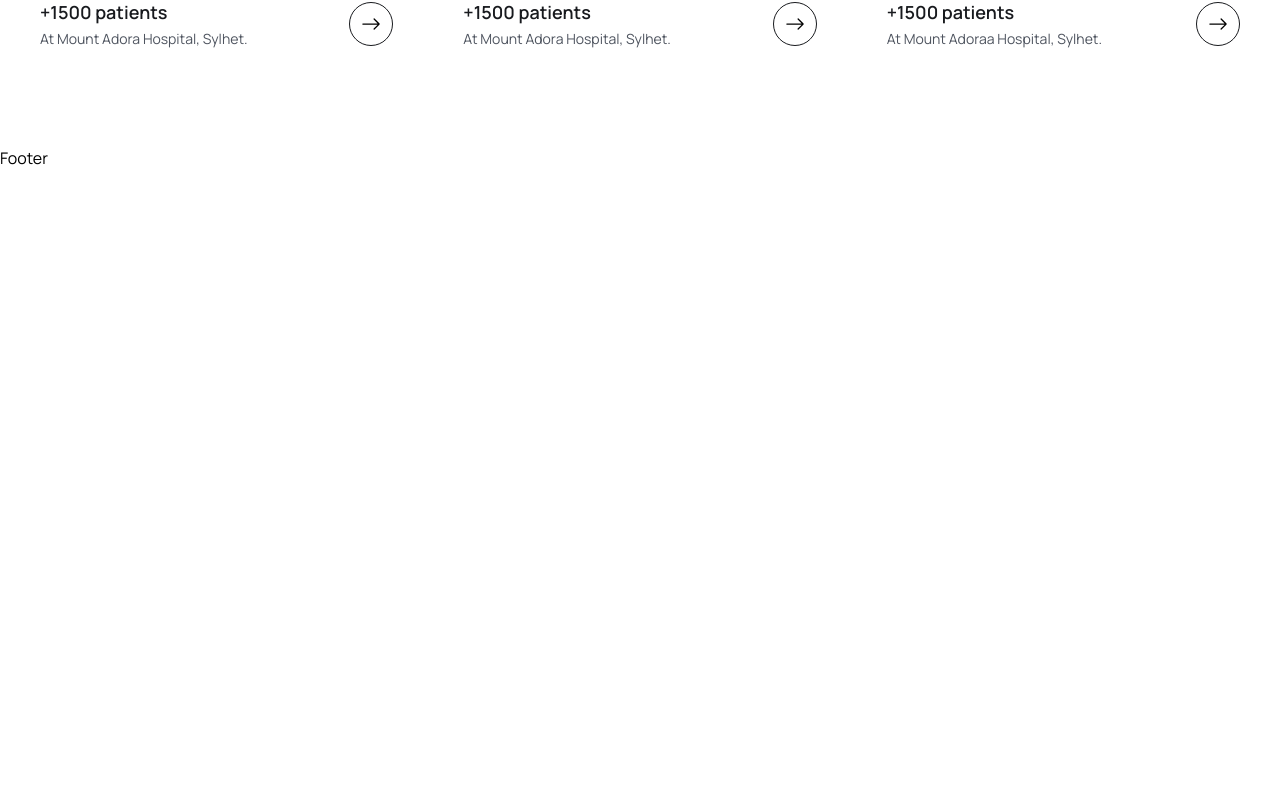
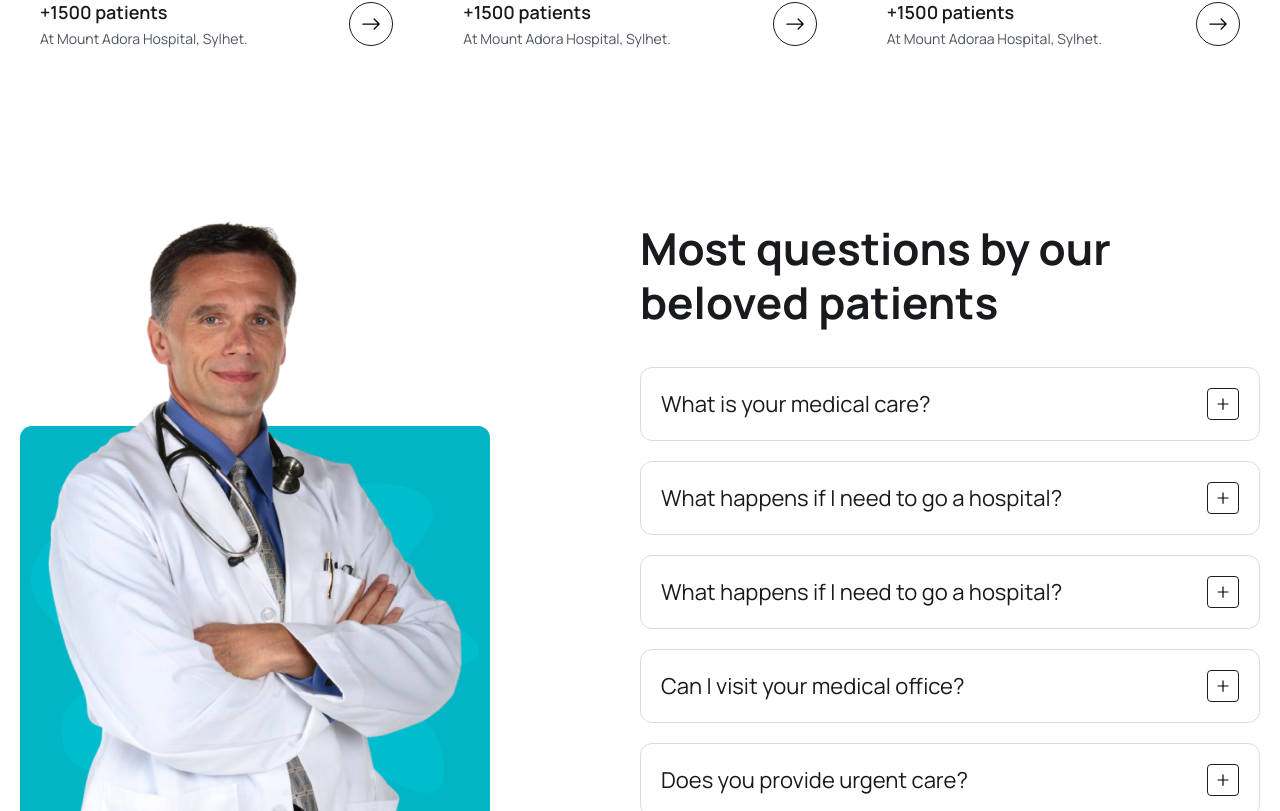
Before and after one commit to argha-paul-2002/MERN_Doctor_Booking_Frontend, a React (Vite) app: page / in a window 1280 px wide. Shown: the part 4649-5460 px from the top of the page. Before the commit the page ends 4819 px from the top, so only its background shows below. Built offline with nearby package versions, Linux system fonts and the light colour scheme.

Commit message:
FAQ section design done

```diff
--- /dev/null
+++ b/src/components/Faq/FaqItem.jsx
@@ -0,0 +1,27 @@
+import React from 'react';
+import { useState } from 'react';
+import {AiOutlineMinus, AiOutlinePlus} from 'react-icons/ai';
+
+const FaqItem = ({item}) => {
+
+    const [isOpen, setIsOpen] = useState(false)
+    const toggleAccordion = ()=>{
+        setIsOpen(!isOpen)
+    }
+  return (
+    <div className='p-3 lg:p-5 rounded-[12px] border border-solid border-[#D9DCE2] mb-5 cursor-pointer'>
+      <div className="flex items-center justify-between gap-5" onClick={toggleAccordion}>
+        <h4 className='text-[16px] leading-7 lg:text-[22px] lg:leading-8 text-headingColor'>{item.question}</h4>
+        <div className={`${isOpen && "bg-primaryColor text-white border-none"} w-7 h-7 lg:w-8 lg:h-8 border border-solid
+         border-[#141F21] rounded flex items-center justify-center`}>
+            {isOpen ? <AiOutlineMinus /> : <AiOutlinePlus />}
+        </div>
+      </div>
+      {isOpen && <div className='mt-4 '>
+            <p className='text-[14px] leading-6 lg:text-[16px] lg:leading-7 font-[400] text-textColor'>{item.content}</p>
+        </div>}
+    </div>
+  )
+}
+
+export default FaqItem
--- /dev/null
+++ b/src/components/Faq/FaqList.jsx
@@ -0,0 +1,13 @@
+import React from 'react';
+import { faqs } from './../../assets/data/faqs'
+import FaqItem from './FaqItem';
+
+const FaqList = () => {
+  return (
+    <ul className='mt-[38px]'>
+      {faqs.map((item,index)=> <FaqItem item={item} key={index} />)}
+    </ul>
+  )
+}
+
+export default FaqList
--- a/src/pages/Home.jsx
+++ b/src/pages/Home.jsx
@@ -8,11 +8,13 @@
 import featureImg from '../assets/images/feature-img.png';
 import videoIcon from '../assets/images/video-icon.png';
 import avatarIcon from '../assets/images/avatar-icon.png';
+import faqImg from '../assets/images/faq-img.png';
 import { Link } from 'react-router-dom';
 import {BsArrowRight} from 'react-icons/bs'
 import About from '../components/About/About';
 import ServiceList from '../components/Services/ServiceList';
 import DoctorList from '../components/Doctors/DoctorList';
+import FaqList from '../components/Faq/FaqList';
 
 const Home = () => {
   return (
@@ -235,7 +237,7 @@
 
       {/* ================ Feature Section End ===================== */}
 
-      {/* ================ Doctor Section End ===================== */}
+      {/* ================ Doctor Section ===================== */}
 
       <section>
         <div className="container">
@@ -251,6 +253,24 @@
 
       {/* ================ Doctor Section End ===================== */}
 
+      {/* ================ FAQ Section ===================== */}
+
+      <section>
+        <div className="container">
+          <div className="flex justify-between gap-[50px] lg:gap-0">
+            <div className='w-1/2 hidden md:block'>
+              <img src={faqImg} alt="" />
+            </div>
+            <div className="w-full md:w-1/2">
+              <h2 className='heading'>Most questions by our beloved patients</h2>
+              <FaqList />
+            </div>
+          </div>
+        </div>
+      </section>
+
+      {/* ================ FAQ Section End ===================== */}
+
     </>
   )
 }
```
